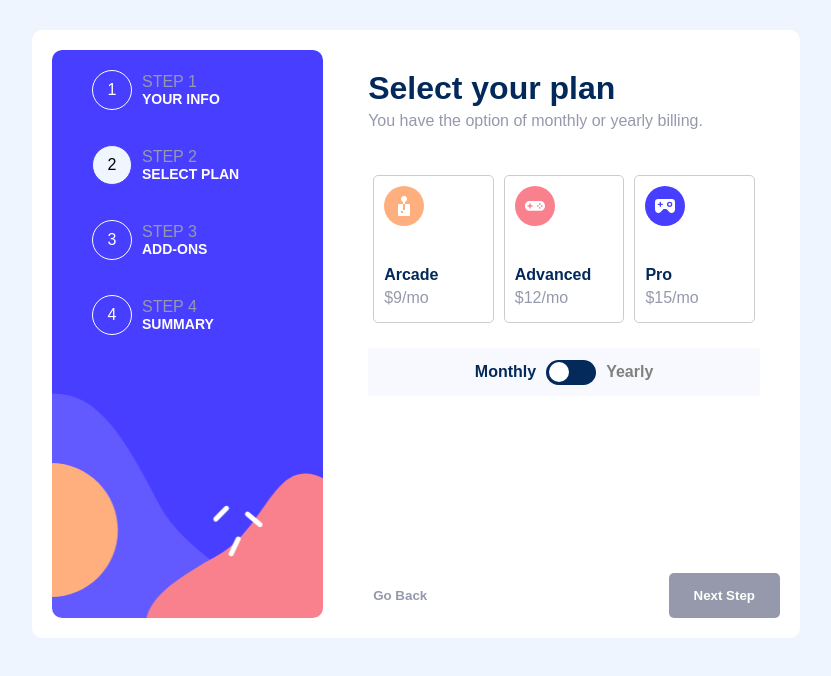
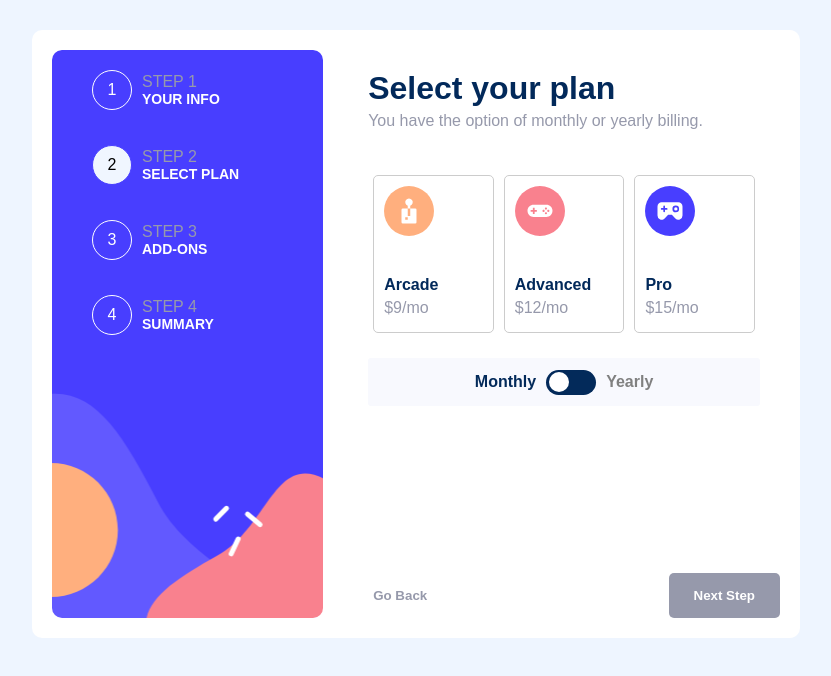
Before and after one commit to PullingStrings/multi-step-form-main, a Next.js app: page / in a window 1280 px wide. Both pictures are taken after typing "Sample", "name@example.com", "Sample" into the empty fields and a click on the button "Next Step". Shown: the top 676 px of the page, without its empty margins (224-1055 px from the left). Built offline with nearby package versions, Linux system fonts and the light colour scheme.

Commit message:
fixing type errors

```diff
--- a/src/components/UI/PlanCard.tsx
+++ b/src/components/UI/PlanCard.tsx
@@ -41,6 +41,7 @@ type PlanCardProps = {
     Pro: { monthly: number; yearly: number }
   }
   icons: {
+    src: any
     Arcade: string
     Advanced: string
     Pro: string
@@ -76,8 +77,8 @@ const PlanCard: React.FC<PlanCardProps> = ({
     })
   }
 
-  const planPrice = planPrices[plan]
-
+  const planPrice = planPrices[plan as keyof typeof planPrices] //I'm certain that the key exists
+  // console.log(typeof icons.src)
   return (
     <Container
       onClick={() => {
@@ -89,8 +90,7 @@ const PlanCard: React.FC<PlanCardProps> = ({
         border: isSelected ? "1px solid #ae2aff" : "1px solid #ccc",
       }}
     >
-      <IconImage src={icons} alt={plan} />
-
+      <IconImage width={50} height={50} src={icons.src} alt={plan} />
       <div>
         <h4
           style={{
```
